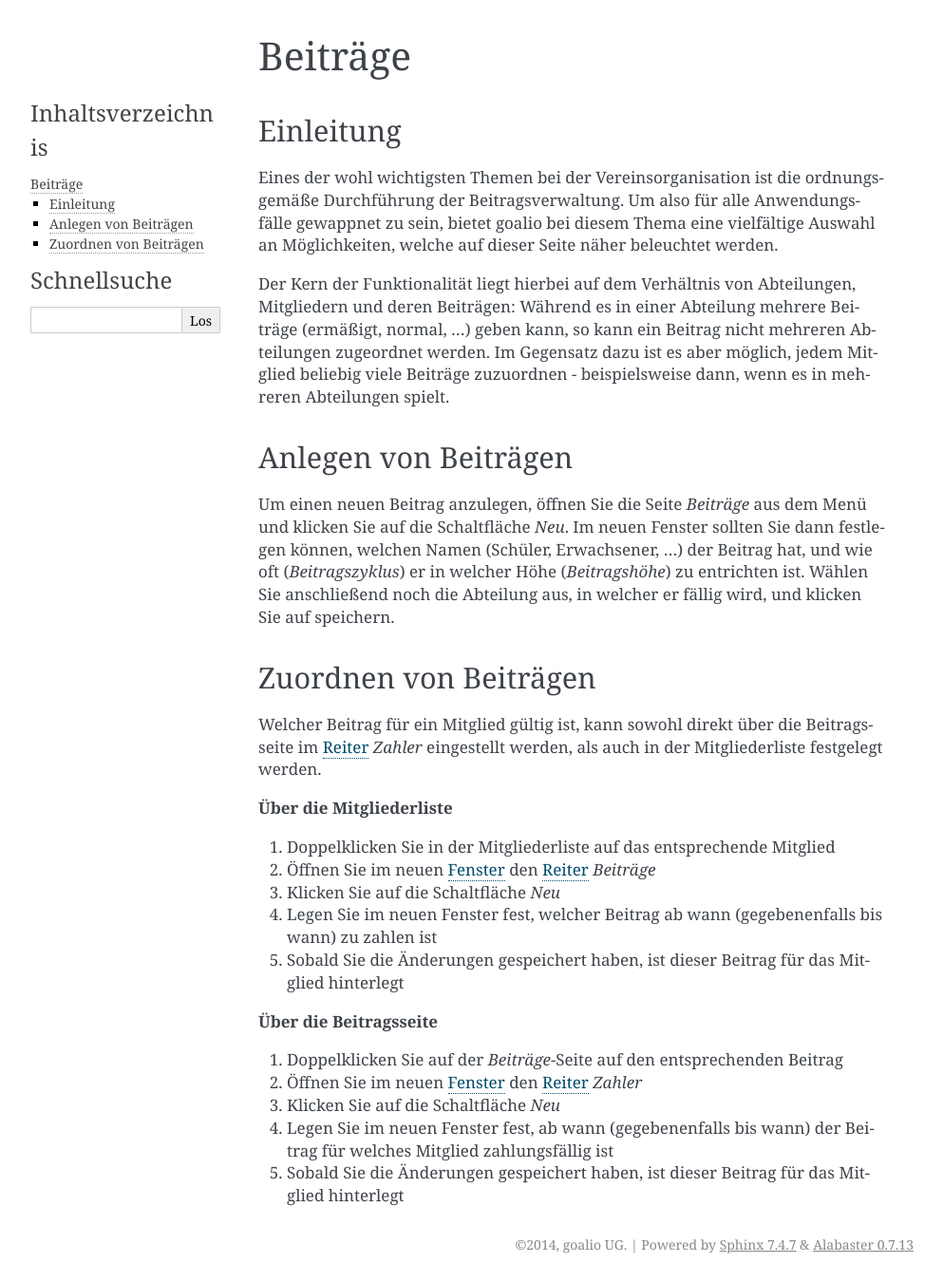
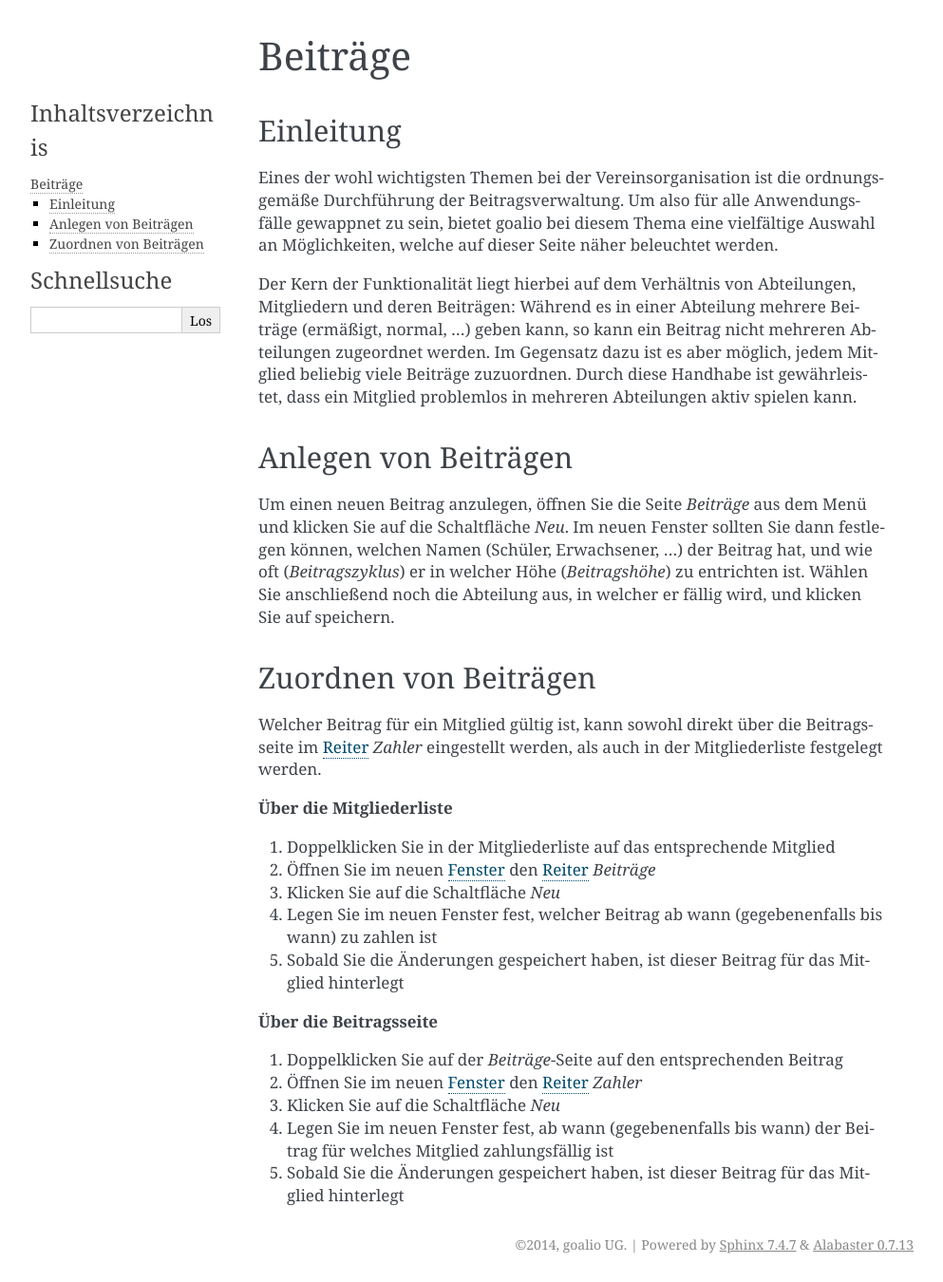
Before and after one commit to goalio/docs, a Sphinx documentation site: the page built from docs/module/finanzen/beitraege.rst, in a window 1280 px wide. Shown: the whole page at 95% size, without its empty margins (148-1141 px from the left). Built offline with Sphinx 7.4.7, drawn with Linux system fonts in a browser that asks for light colours; formulas are drawn with MathJax 3.

Commit message:
Update beitraege.rst

```diff
--- a/docs/module/finanzen/beitraege.rst
+++ b/docs/module/finanzen/beitraege.rst
@@ -6,7 +6,7 @@
 
 Eines der wohl wichtigsten Themen bei der Vereinsorganisation ist die ordnungsgemäße Durchführung der Beitragsverwaltung. Um also für alle Anwendungsfälle gewappnet zu sein, bietet goalio bei diesem Thema eine vielfältige Auswahl an Möglichkeiten, welche auf dieser Seite näher beleuchtet werden.
 
-Der Kern der Funktionalität liegt hierbei auf dem Verhältnis von Abteilungen, Mitgliedern und deren Beiträgen: Während es in einer Abteilung mehrere Beiträge (ermäßigt, normal, ...) geben kann, so kann ein Beitrag nicht mehreren Abteilungen zugeordnet werden. Im Gegensatz dazu ist es aber möglich, jedem Mitglied beliebig viele Beiträge zuzuordnen - beispielsweise dann, wenn es in mehreren Abteilungen spielt.
+Der Kern der Funktionalität liegt hierbei auf dem Verhältnis von Abteilungen, Mitgliedern und deren Beiträgen: Während es in einer Abteilung mehrere Beiträge (ermäßigt, normal, ...) geben kann, so kann ein Beitrag nicht mehreren Abteilungen zugeordnet werden. Im Gegensatz dazu ist es aber möglich, jedem Mitglied beliebig viele Beiträge zuzuordnen. Durch diese Handhabe ist gewährleistet, dass ein Mitglied problemlos in mehreren Abteilungen aktiv spielen kann.
 
 Anlegen von Beiträgen
 ---------------------
```
